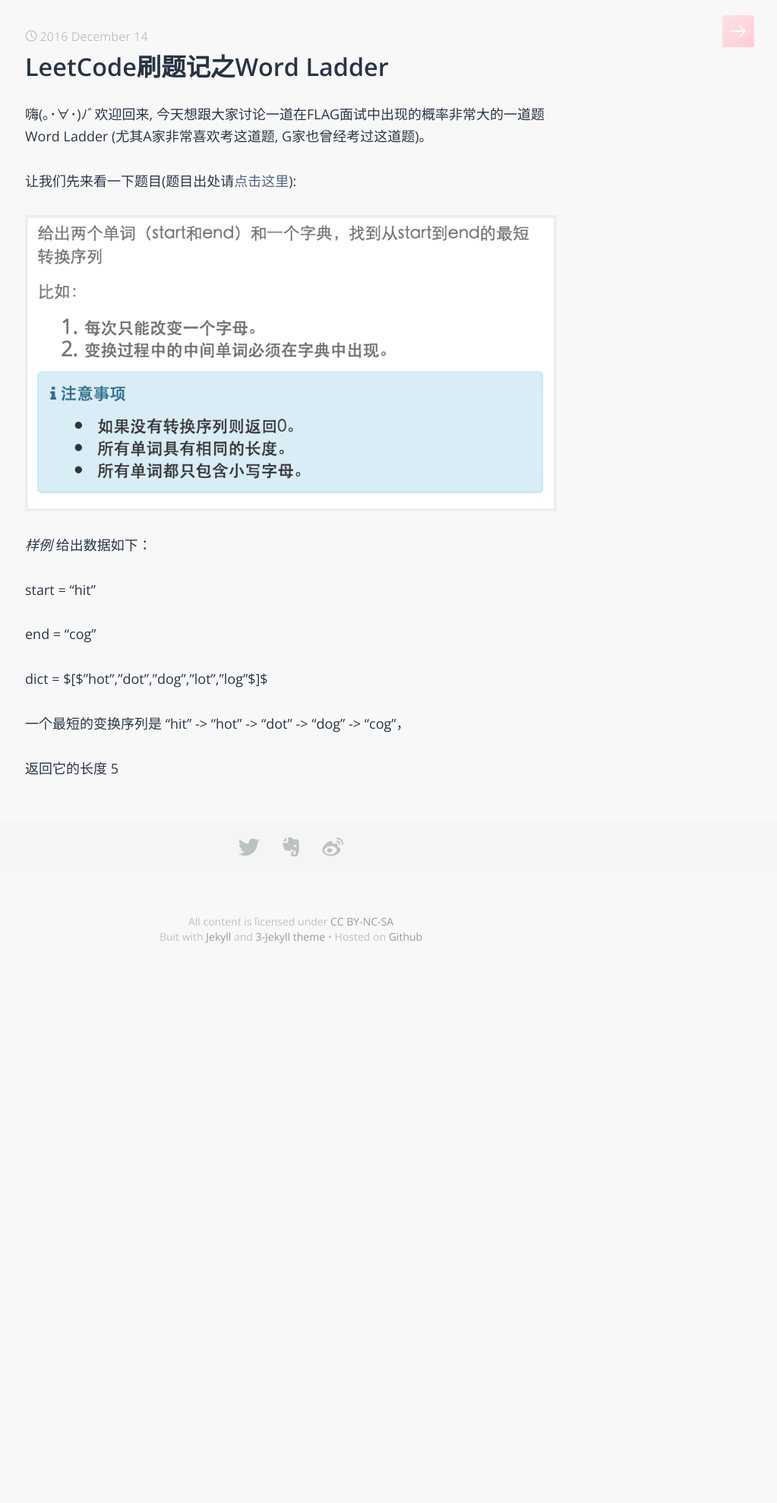
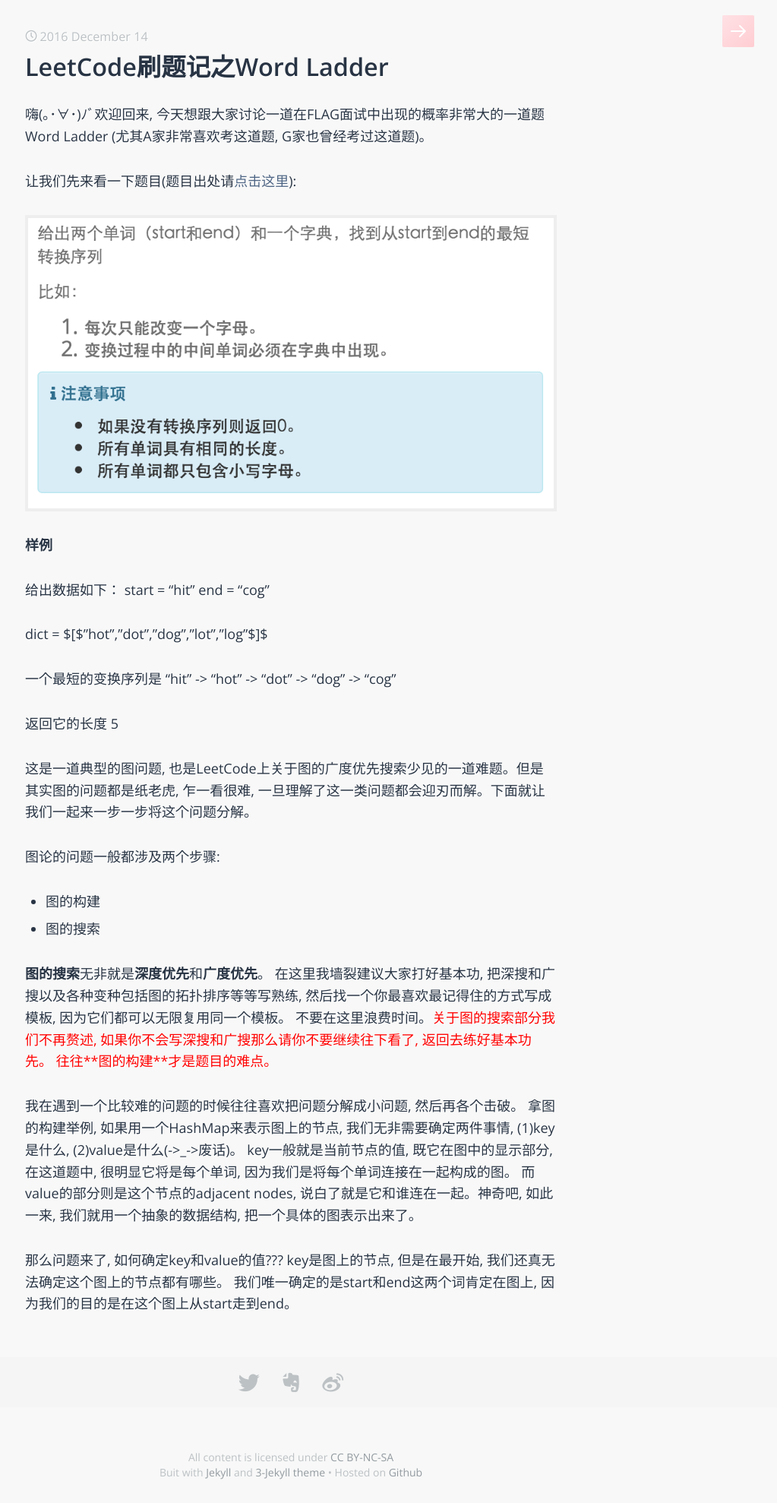
Before and after one commit to sophiesongge/sophiesongge.github.io, a Jekyll site: the page built from _posts/2016-12-14-word-ladder.markdown, in a window 1280 px wide. Shown: the whole page at 76% size, without its empty margins (257-1280 px from the left). Built offline with Jekyll 4.4.1, drawn with Linux system fonts in a browser that asks for light colours; some web fonts are replaced.

Commit message:
add post about word ladder

```diff
--- a/_posts/2016-12-14-word-ladder.markdown
+++ b/_posts/2016-12-14-word-ladder.markdown
@@ -12,19 +12,31 @@ use_math: false
 
 ![Image](https://github.com/sophiesongge/sophiesongge.github.io/blob/master/images/Word_Ladder_I.png?raw=true)
 
-*样例*
-给出数据如下：
+**样例**
 
-start = "hit"
-
-end = "cog"
+给出数据如下： start = "hit" end = "cog"
 
 dict = $\[$"hot","dot","dog","lot","log"$\]$
 
-一个最短的变换序列是 "hit" -> "hot" -> "dot" -> "dog" -> "cog"，
+一个最短的变换序列是 "hit" -> "hot" -> "dot" -> "dog" -> "cog"
 
 返回它的长度 5
 
+这是一道典型的图问题, 也是LeetCode上关于图的广度优先搜索少见的一道难题。但是其实图的问题都是纸老虎, 乍一看很难, 一旦理解了这一类问题都会迎刃而解。下面就让我们一起来一步一步将这个问题分解。
+
+图论的问题一般都涉及两个步骤:
+
+* 图的构建
+* 图的搜索
+
+**图的搜索**无非就是**深度优先**和**广度优先**。 在这里我墙裂建议大家打好基本功, 把深搜和广搜以及各种变种包括图的拓扑排序等等写熟练, 然后找一个你最喜欢最记得住的方式写成模板,
+因为它们都可以无限复用同一个模板。 不要在这里浪费时间。<font color="red">关于图的搜索部分我们不再赘述, 如果你不会写深搜和广搜那么请你不要继续往下看了, 返回去练好基本功先。<font> 往往**图的构建**才是题目的难点。
+
+我在遇到一个比较难的问题的时候往往喜欢把问题分解成小问题, 然后再各个击破。 拿图的构建举例, 如果用一个HashMap来表示图上的节点, 我们无非需要确定两件事情, (1)key是什么, (2)value是什么(->_->废话)。
+ key一般就是当前节点的值, 既它在图中的显示部分, 在这道题中, 很明显它将是每个单词, 因为我们是将每个单词连接在一起构成的图。 而value的部分则是这个节点的adjacent nodes, 说白了就是它和谁连在一起。神奇吧,
+ 如此一来, 我们就用一个抽象的数据结构, 把一个具体的图表示出来了。
+
+ 那么问题来了, 如何确定key和value的值??? key是图上的节点, 但是在最开始, 我们还真无法确定这个图上的节点都有哪些。 我们唯一确定的是start和end这两个词肯定在图上, 因为我们的目的是在这个图上从start走到end。
 
 
 
```
